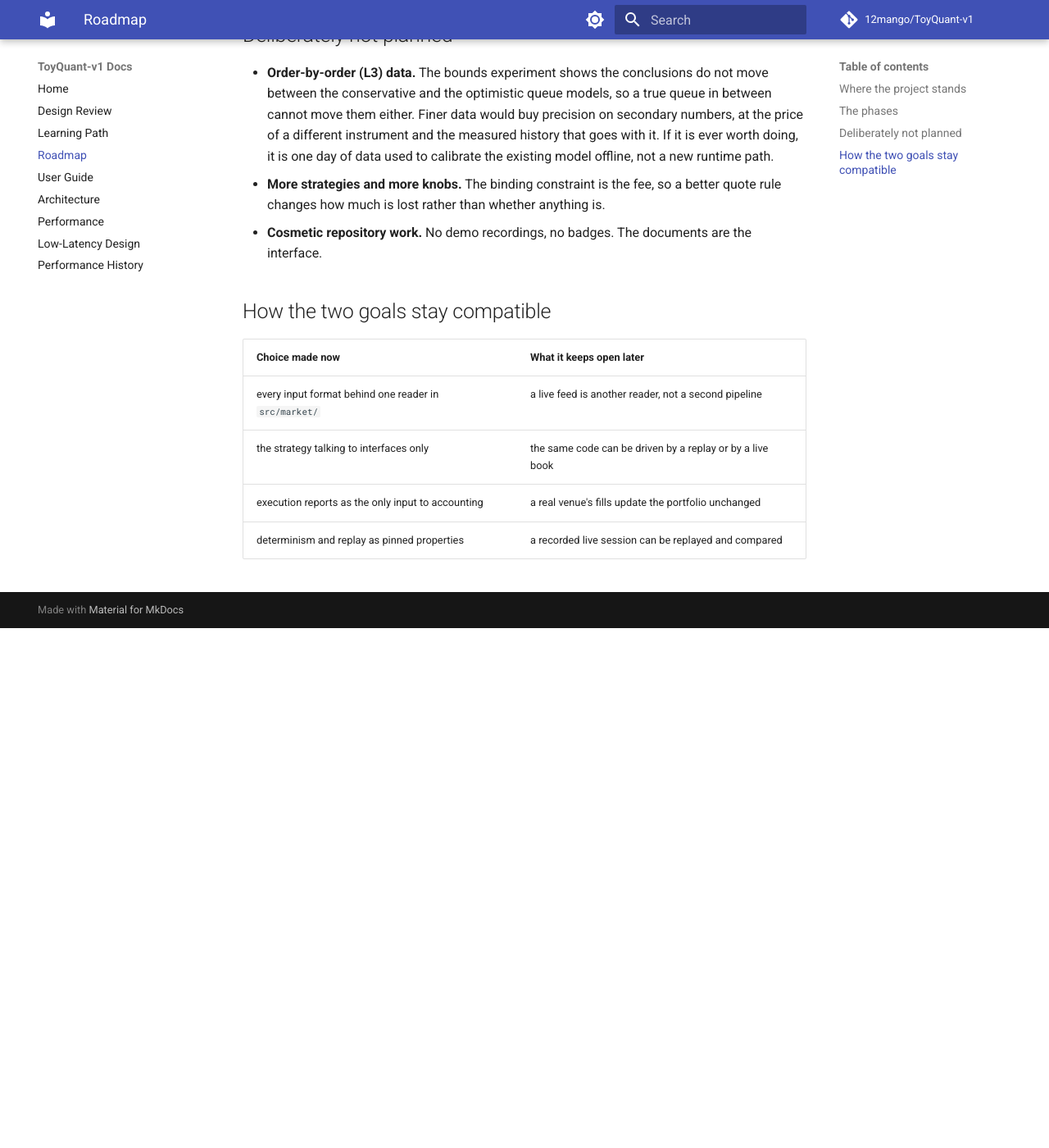
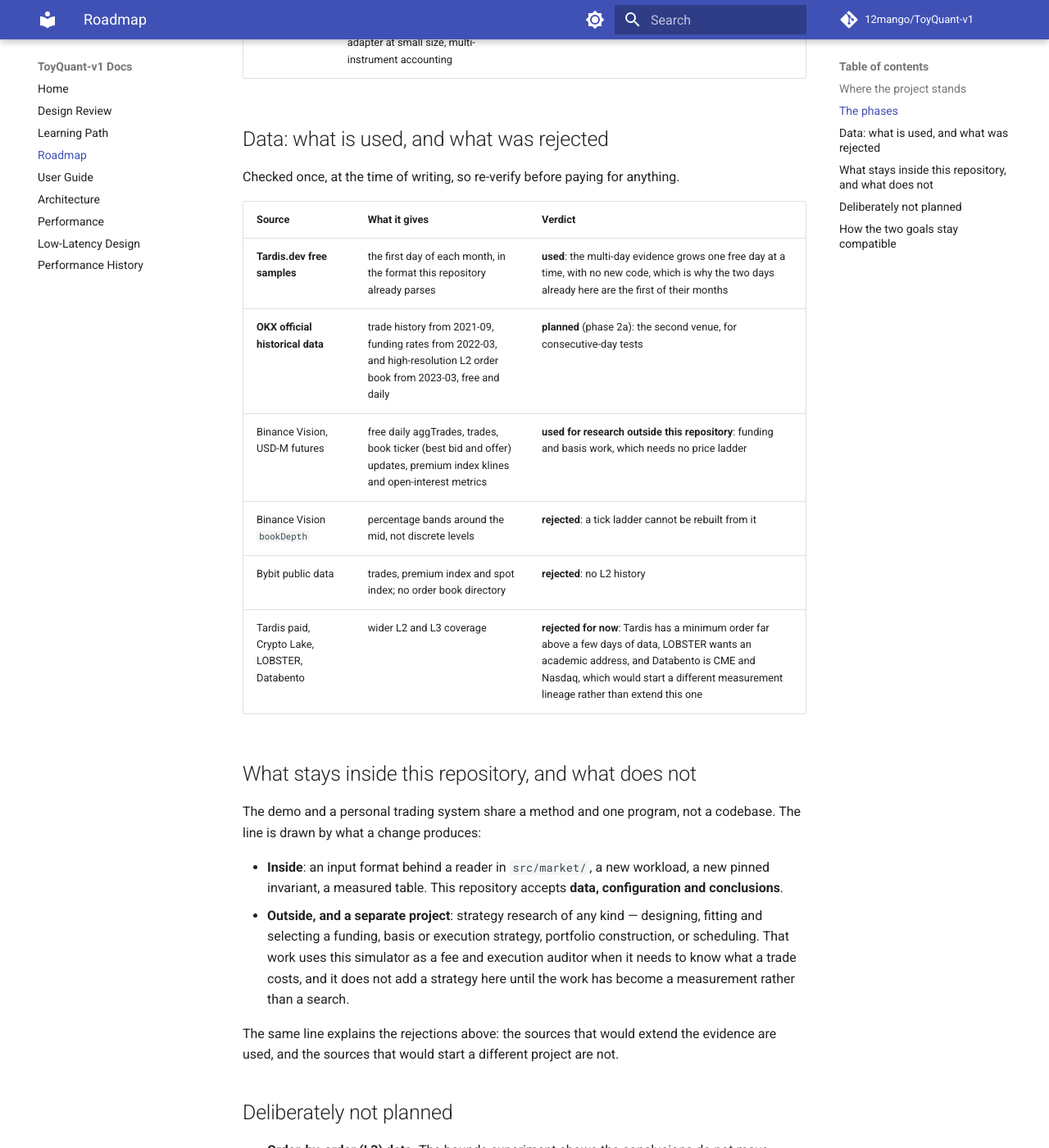
Before and after one commit to 12mango/ToyQuant-v1, an MkDocs documentation site: the page built from docs/ROADMAP.md, in a window 1280 px wide and 1400 px high, scrolled down 1408 px. Shown: the whole window at 82% size. Built offline with MkDocs 1.6.1 and Material for MkDocs 9.7.7, drawn with Linux system fonts in a browser that asks for light colours; comment, search, counter and statistics services are not loaded; before the commit the page ends 2174 px from its top, so only the background shows below that; some of the changed text lies outside the part shown.

Commit message:
docs: Record the data-source decisions and draw the line between this repository and strategy research

```diff
--- a/docs/ROADMAP.md
+++ b/docs/ROADMAP.md
@@ -24,7 +24,36 @@
 | **0 — packaging** | one branch, the `v1.0-demo` tag, the documents in the published navigation, a code CI | a reader sees a maintained repository with a history rather than two unfinished ones | done |
 | **1 — evidence** | the headline conclusions re-run on a second day, which the repository already holds, and the queue-model bounds experiment recorded | closes the two questions the documents could not answer: does it generalize, and how much does the queue model matter. Both are now recorded, and the second day's numbers are behind a marked block in the gate | done |
 | **2 — the live paper milestone** | a websocket book feed, a paper-trading mode reusing the book and the matching engine, and a recorder that writes the live feed in the replay format | the strongest statement available here: one strategy drives a replay and a live session, and a live session becomes replayable | one to two weeks |
+| **2a — a second venue** | a reader for the OKX historical format, added to `src/market/` beside the existing ones, plus a reconciliation check that the rebuilt book matches an independent recomputation of the top of book | consecutive-day free data with discrete levels, which is what a multi-day test needs; the existing pinned lineage is untouched because a new venue is an additional workload | days |
 | **3 — system only** | persistence and recovery, limits that refuse orders, a real venue adapter at small size, multi-instrument accounting | none of it is checkable by a reader, so it waits until the demo is finished | later |
+
+## Data: what is used, and what was rejected
+
+Checked once, at the time of writing, so re-verify before paying for anything.
+
+| Source | What it gives | Verdict |
+|---|---|---|
+| **Tardis.dev free samples** | the first day of each month, in the format this repository already parses | **used**: the multi-day evidence grows one free day at a time, with no new code, which is why the two days already here are the first of their months |
+| **OKX official historical data** | trade history from 2021-09, funding rates from 2022-03, and high-resolution L2 order book from 2023-03, free and daily | **planned** (phase 2a): the second venue, for consecutive-day tests |
+| Binance Vision, USD-M futures | free daily aggTrades, trades, book ticker (best bid and offer) updates, premium index klines and open-interest metrics | **used for research outside this repository**: funding and basis work, which needs no price ladder |
+| Binance Vision `bookDepth` | percentage bands around the mid, not discrete levels | **rejected**: a tick ladder cannot be rebuilt from it |
+| Bybit public data | trades, premium index and spot index; no order book directory | **rejected**: no L2 history |
+| Tardis paid, Crypto Lake, LOBSTER, Databento | wider L2 and L3 coverage | **rejected for now**: Tardis has a minimum order far above a few days of data, LOBSTER wants an academic address, and Databento is CME and Nasdaq, which would start a different measurement lineage rather than extend this one |
+
+## What stays inside this repository, and what does not
+
+The demo and a personal trading system share a method and one program, not a codebase. The line is drawn by
+what a change produces:
+
+* **Inside**: an input format behind a reader in `src/market/`, a new workload, a new pinned invariant, a
+  measured table. This repository accepts **data, configuration and conclusions**.
+* **Outside, and a separate project**: strategy research of any kind — designing, fitting and selecting a
+  funding, basis or execution strategy, portfolio construction, or scheduling. That work uses this simulator
+  as a fee and execution auditor when it needs to know what a trade costs, and it does not add a strategy here
+  until the work has become a measurement rather than a search.
+
+The same line explains the rejections above: the sources that would extend the evidence are used, and the
+sources that would start a different project are not.
 
 ## Deliberately not planned
 
```
